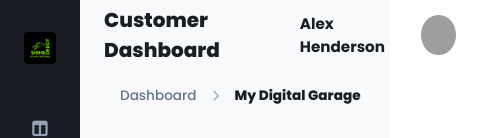
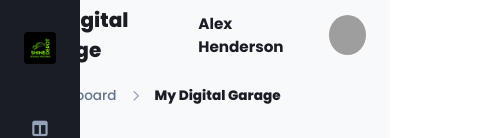
Before and after one commit to Nuwanthapasindu/vehicle-service-center-management-System, a React (Vite) app in the folder webapp/: page /customer/my-garage in a window 390 px wide. Shown: the top 138 px of the page, 480 px wide, since content can reach past the window. Built offline with nearby package versions, Linux system fonts and the light colour scheme; grey boxes are pictures that could not be loaded.

Commit message:
make ui mobile responsive

```diff
--- a/webapp/src/pages/Customer/Dashboard/Dashboard.css
+++ b/webapp/src/pages/Customer/Dashboard/Dashboard.css
@@ -1,14 +1,17 @@
 .customer-portal-wrapper {
-    display: flex;
+    display: block;
     min-height: 100vh;
     background-color: #F8F9FA;
+    position: relative;
+    overflow-x: hidden;
 }
 
 .customer-content-area {
-    flex: 1;
     margin-left: 250px;
     padding-bottom: 3rem;
-    transition: margin-left 0.2s ease;
+    transition: all 0.2s ease;
+    min-height: 100vh;
+    width: auto;
 }
 
 .dashboard-main-content {
@@ -89,13 +92,21 @@
 .stat-card {
     background-color: var(--light, #FFFFFF);
     padding: 1.5rem;
-    border-radius: 16px;
+    border-radius: 20px;
     display: flex;
     justify-content: space-between;
     align-items: center;
-    box-shadow: 0 4px 15px rgba(0, 0, 0, 0.02);
+    box-shadow: 0 10px 25px -5px rgba(0, 0, 0, 0.04), 0 8px 10px -6px rgba(0, 0, 0, 0.04);
     position: relative;
     overflow: hidden;
+    min-height: 120px;
+    transition: all 0.3s cubic-bezier(0.4, 0, 0.2, 1);
+    border: 1px solid rgba(255, 255, 255, 0.1);
+}
+
+.stat-card:hover {
+    transform: translateY(-5px);
+    box-shadow: 0 20px 25px -5px rgba(0, 0, 0, 0.06), 0 10px 10px -5px rgba(0, 0, 0, 0.04);
 }
 
 .stat-label {
@@ -212,8 +223,15 @@
     align-items: center;
     gap: 1.25rem;
     padding: 1rem;
+    background-color: #FFFFFF;
     border: 1px solid #F1F5F9;
-    border-radius: 12px;
+    border-radius: 16px;
+    transition: all 0.2s ease;
+}
+
+.vehicle-item-card:hover {
+    border-color: var(--primary-color, #8EDB00);
+    box-shadow: 0 4px 12px rgba(0, 0, 0, 0.03);
 }
 
 .vehicle-image img {
@@ -402,26 +420,101 @@
     .customer-content-area {
         margin-left: 80px;
     }
+
+    .dashboard-main-content {
+        padding: 0 2rem;
+    }
 }
 
 @media (max-width: 768px) {
     .dashboard-main-content {
-        padding: 0 1.5rem;
+        padding: 0 1.25rem;
+        gap: 1.5rem;
     }
 
     .welcome-greeting {
         flex-direction: column;
         align-items: flex-start;
-        gap: 1.5rem;
+        gap: 1.25rem;
+        padding: 1rem 0;
+    }
+
+    .greeting-text .greeting {
+        font-size: 1.75rem;
     }
 
     .global-actions {
         width: 100%;
+        flex-direction: column;
+        gap: 0.75rem;
     }
 
     .book-btn,
     .add-btn {
-        flex: 1;
+        width: 100%;
         justify-content: center;
+        padding: 0.75rem 1.25rem;
+    }
+
+    .stats-grid {
+        grid-template-columns: 1fr;
+        gap: 1rem;
+    }
+
+    .stat-card {
+        padding: 1.25rem;
+        min-height: 100px;
+    }
+
+    .stat-value {
+        font-size: 1.5rem;
+    }
+
+    .stat-icon-bg {
+        font-size: 2rem;
+        right: 1rem;
+    }
+
+    .dashboard-section {
+        padding: 1.25rem;
+    }
+
+    .vehicle-item-card {
+        grid-template-columns: 60px 1fr;
+        padding: 0.75rem;
+    }
+
+    .service-status {
+        grid-column: 2;
+        margin-top: 0.25rem;
+    }
+
+    .table-container {
+        overflow-x: auto;
+        -webkit-overflow-scrolling: touch;
+        margin: 0 -1.25rem;
+        padding: 0 1.25rem;
+    }
+
+    .history-table {
+        min-width: 600px;
     }
 }
+
+@media (max-width: 480px) {
+    .customer-content-area {
+        margin-left: 0;
+    }
+
+    .stats-grid {
+        grid-template-columns: 1fr;
+    }
+
+    .stat-card {
+        min-height: auto;
+    }
+
+    .greeting-text .greeting {
+        font-size: 1.5rem;
+    }
+}
--- a/webapp/src/pages/Customer/MyGarage/MyGarage.jsx
+++ b/webapp/src/pages/Customer/MyGarage/MyGarage.jsx
@@ -41,7 +41,7 @@ const MyGarage = () => {
             <Sidebar />
 
             <div className="customer-content-area">
-                <Header title="Customer Dashboard" />
+                <Header title="My Digital Garage" />
 
                 <main className="garage-main-content">
                     {/* Breadcrumbs */}
--- a/webapp/src/pages/Customer/Profile/Profile.jsx
+++ b/webapp/src/pages/Customer/Profile/Profile.jsx
@@ -12,7 +12,7 @@ const Profile = () => {
             <Sidebar />
 
             <div className="customer-content-area">
-                <Header title="Customer Dashboard" />
+                <Header title="My Profile" />
 
                 <main className="profile-main-content">
                     {/* Breadcrumbs */}
--- a/webapp/src/pages/Customer/ServiceBooking/ServiceBooking.jsx
+++ b/webapp/src/pages/Customer/ServiceBooking/ServiceBooking.jsx
@@ -28,7 +28,7 @@ const ServiceBooking = () => {
             <Sidebar />
 
             <div className="customer-content-area">
-                <Header title="Customer Dashboard" />
+                <Header title="Service Booking" />
 
                 <main className="booking-main-content">
                     {/* Breadcrumbs */}
--- a/webapp/src/pages/Customer/ServiceHistory/ServiceHistory.css
+++ b/webapp/src/pages/Customer/ServiceHistory/ServiceHistory.css
@@ -1,3 +1,19 @@
+.customer-portal-wrapper {
+    display: block;
+    min-height: 100vh;
+    background-color: #F8F9FA;
+    position: relative;
+    overflow-x: hidden;
+}
+
+.customer-content-area {
+    margin-left: 250px;
+    padding-bottom: 3rem;
+    transition: all 0.2s ease;
+    min-height: 100vh;
+    width: auto;
+}
+
 .history-main-content {
     padding: 0 2.5rem;
     display: flex;
@@ -85,12 +101,18 @@
     background-color: var(--light, #FFFFFF);
     border: 1px solid var(--border-color, #E2E8F0);
     border-radius: 16px;
-    padding: 0.75rem 1.25rem;
+    padding: 1rem 1.5rem;
     display: flex;
     justify-content: space-between;
     align-items: center;
     gap: 1.5rem;
     box-shadow: 0 4px 15px rgba(0, 0, 0, 0.02);
+    transition: all 0.3s ease;
+}
+
+.filter-card:focus-within {
+    box-shadow: 0 10px 25px -5px rgba(0, 0, 0, 0.04);
+    border-color: var(--primary-color, #8EDB00);
 }
 
 .search-box {
@@ -254,6 +276,12 @@
     gap: 1.5rem;
     box-shadow: 0 4px 15px rgba(0, 0, 0, 0.02);
     border: 1px solid var(--border-color, #E2E8F0);
+    transition: all 0.3s ease;
+}
+
+.feature-info-card:hover {
+    transform: translateY(-3px);
+    box-shadow: 0 12px 20px -5px rgba(0, 0, 0, 0.05);
 }
 
 .feature-info-card.certified {
@@ -305,29 +333,108 @@
     }
 }
 
+@media (max-width: 1024px) {
+    .customer-content-area {
+        margin-left: 80px;
+    }
+
+    .history-main-content {
+        padding: 0 2rem;
+    }
+}
+
 @media (max-width: 991px) {
     .filter-card {
         flex-direction: column;
         align-items: stretch;
+        gap: 1rem;
+        padding: 1.25rem;
+    }
+
+    .select-filters {
+        width: 100%;
+    }
+
+    .filter-select {
+        flex: 1;
+    }
+
+    .filter-select select {
+        width: 100%;
     }
 }
 
 @media (max-width: 768px) {
     .history-main-content {
-        padding: 0 1.5rem;
+        padding: 0 1.25rem;
+        gap: 1.25rem;
     }
 
     .page-title-section {
         flex-direction: column;
-        gap: 1.5rem;
+        gap: 1.25rem;
+        margin-bottom: 0;
+    }
+
+    .page-title {
+        font-size: 1.75rem;
     }
 
     .book-new-btn {
         width: 100%;
         justify-content: center;
+        padding: 0.75rem 1.25rem;
     }
 
     .select-filters {
         flex-direction: column;
     }
+
+    .history-table-card {
+        padding: 1.25rem;
+        border-radius: 16px;
+    }
+
+    .history-table-card .card-title {
+        margin-bottom: 1.25rem;
+    }
+
+    .table-responsive {
+        margin: 0 -1.25rem;
+        padding: 0 1.25rem;
+    }
+
+    .history-table {
+        min-width: 650px;
+    }
+
+    .history-table th,
+    .history-table td {
+        padding: 1rem 0.75rem;
+    }
+
+    .feature-info-card {
+        padding: 1.25rem;
+        gap: 1rem;
+    }
+
+    .info-icon-box {
+        width: 50px;
+        height: 50px;
+        font-size: 1.25rem;
+    }
 }
+
+@media (max-width: 480px) {
+    .customer-content-area {
+        margin-left: 0;
+    }
+
+    .breadcrumbs {
+        margin-top: 0.5rem;
+    }
+
+    .page-title {
+        font-size: 1.5rem;
+    }
+}
--- a/webapp/src/pages/Customer/ServiceHistory/ServiceHistory.jsx
+++ b/webapp/src/pages/Customer/ServiceHistory/ServiceHistory.jsx
@@ -31,7 +31,7 @@ const ServiceHistory = () => {
             <Sidebar />
 
             <div className="customer-content-area">
-                <Header title="Customer Dashboard" />
+                <Header title="Service History" />
 
                 <main className="history-main-content">
                     {/* Breadcrumbs */}
```
